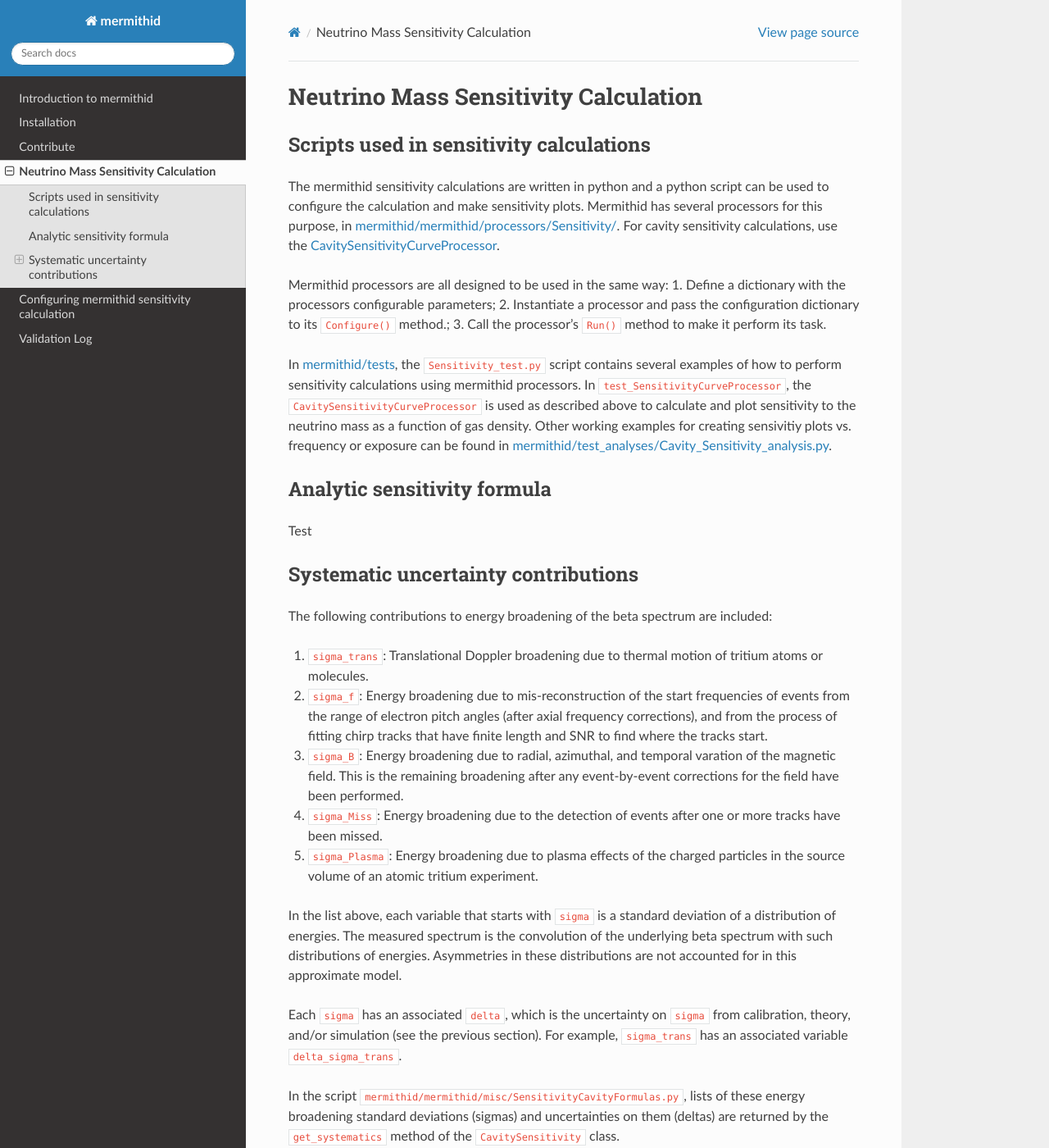
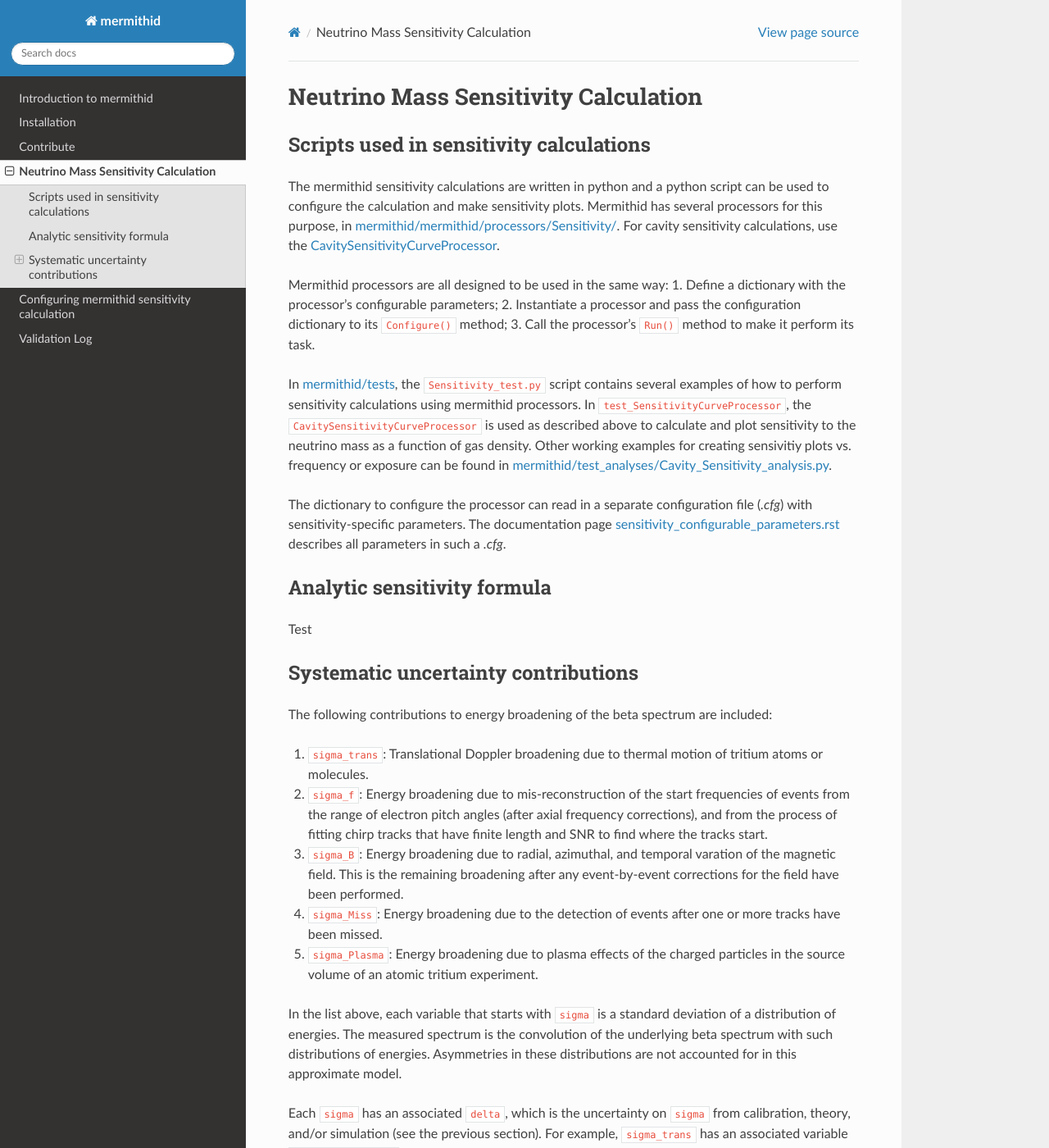
Before and after one commit to project8/mermithid, a Sphinx documentation site: the page built from documentation/sensitivity.rst, in a window 1280 px wide and 1400 px high. Shown: the whole window at 82% size. Built offline with Sphinx 7.4.7 and the Read the Docs theme 2.0.0, drawn with Linux system fonts in a browser that asks for light colours; pages that are not in the unit, such as notebooks, are missing from menus; some of the changed text lies outside the part shown.

Commit message:
Add info re config files/documentation; improve formatting

```diff
--- a/documentation/sensitivity.rst
+++ b/documentation/sensitivity.rst
@@ -1,10 +1,10 @@
-------------------
+--------------------------------------
 Neutrino Mass Sensitivity Calculation
-------------------
+--------------------------------------
 
 
 Scripts used in sensitivity calculations
-----------------------------------
+-------------------------------------------
 
 The mermithid sensitivity calculations are written in python and a python script can be used to configure the calculation and make sensitivity plots.
 Mermithid has several processors for this purpose, in `mermithid/mermithid/processors/Sensitivity/`_. For cavity sensitivity calculations, use the `CavitySensitivityCurveProcessor`_.
@@ -13,8 +13,8 @@ Mermithid has several processors for this purpose, in `mermithid/mermithid/proce
 .. _CavitySensitivityCurveProcessor: https://github.com/project8/mermithid/blob/feature/sensitivity_curve/mermithid/processors/Sensitivity/CavitySensitivityCurveProcessor.py
 
 Mermithid processors are all designed to be used in the same way:
-1. Define a dictionary with the processors configurable parameters;
-2. Instantiate a processor and pass the configuration dictionary to its ``Configure()`` method.;
+1. Define a dictionary with the processor's configurable parameters;
+2. Instantiate a processor and pass the configuration dictionary to its ``Configure()`` method;
 3. Call the processor's ``Run()`` method to make it perform its task.
 
 In `mermithid/tests`_, the ``Sensitivity_test.py`` script contains several examples of how to perform sensitivity calculations using mermithid processors. In ``test_SensitivityCurveProcessor``, the ``CavitySensitivityCurveProcessor`` is used as described above to calculate and plot sensitivity to the neutrino mass as a function of gas density.
@@ -23,14 +23,18 @@ Other working examples for creating sensivitiy plots vs. frequency or exposure c
 .. _mermithid/tests: https://github.com/project8/mermithid/blob/feature/sensitivity_curve/tests
 .. _mermithid/test_analyses/Cavity_Sensitivity_analysis.py: https://github.com/project8/mermithid/blob/feature/sensitivity_curve/test_analysis/Cavity_Sensitivity_analysis.py
 
+The dictionary to configure the processor can read in a separate configuration file (`.cfg`) with sensitivity-specific parameters. The documentation page `sensitivity_configurable_parameters.rst`_ describes all parameters in such a `.cfg`.
+
+.. _sensitivity_configurable_parameters.rst: https://github.com/project8/mermithid/blob/feature/sensitivity_curve/documentation/sensitivity_configurable_parameters.rst
+
 
 Analytic sensitivity formula
-----------------------------------
+-----------------------------------
 Test
 
 
 Systematic uncertainty contributions
-----------------------------------
+-------------------------------------
 
 The following contributions to energy broadening of the beta spectrum are included:
 
@@ -51,7 +55,7 @@ Contributions 4 and 5 are simply inputted in the sensitivity configuration file;
 
 Translational Doppler broadening (``sigma_trans``)
 ============================
-The thermal translational motion of tritium atoms causes a Doppler broadening of the $\beta$ energy spectrum. ``sigma_trans`` is the standard deviation of this broadening distribution. There are two options for how to include translational Doppler broadening in your sensitivity calculations, in mermithid:
+The thermal translational motion of tritium atoms causes a Doppler broadening of the :math:`{\beta}` energy spectrum. ``sigma_trans`` is the standard deviation of this broadening distribution. There are two options for how to include translational Doppler broadening in your sensitivity calculations, in mermithid:
 
 1. Manually input values for ``sigma_trans`` and its uncertainty ``delta_trans``, calculated outside of mermithid.
 This is done in the ``DopplerBroadening`` section of the configuration file, by setting ``UseFixedValue`` to ``True`` and providing values for ``Default_Systematic_Smearing`` and ``Default_Systematic_Uncertainty``.
```
